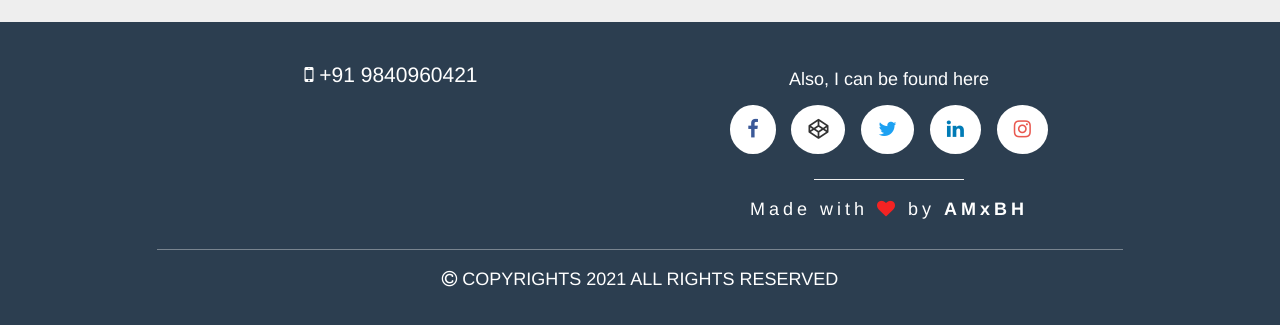
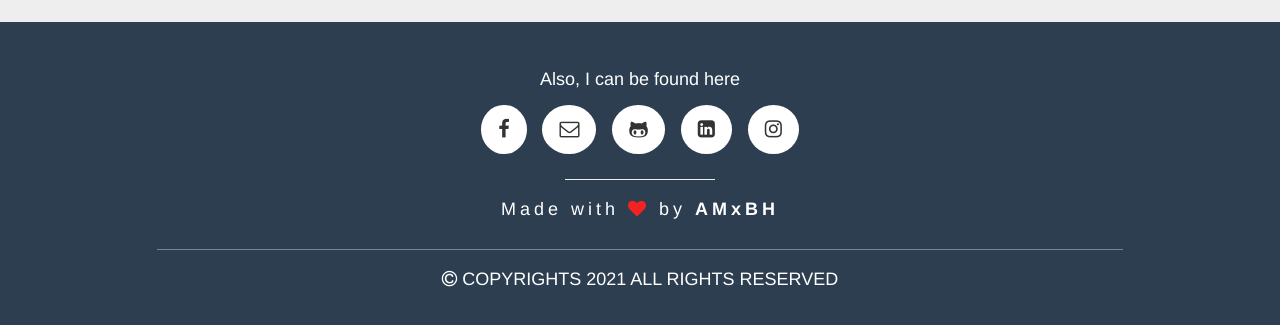
Before and after one commit to ambermagairlin/ambermagairlin.github.io, a plain HTML site: page index.html in a window 1280 px wide. Shown: the part 2648-2973 px from the top of the page. Drawn offline with nearby package versions, Linux system fonts and the light colour scheme.

Commit message:
worked on social media icons

```diff
--- a/index.html
+++ b/index.html
@@ -8,7 +8,7 @@
         <meta name="author" content="Suvrat Jain">
         <title>Responsive Bootstrap Template for Portfolio</title>
         <!-- Bootstrap core CSS -->
-        <link href="https://netdna.bootstrapcdn.com/bootstrap/3.0.2/css/bootstrap.min.css" rel="stylesheet">
+        <link rel="stylesheet" href="https://maxcdn.bootstrapcdn.com/bootstrap/3.3.7/css/bootstrap.min.css" integrity="sha384-BVYiiSIFeK1dGmJRAkycuHAHRg32OmUcww7on3RYdg4Va+PmSTsz/K68vbdEjh4u" crossorigin="anonymous">
         <link href="https://maxcdn.bootstrapcdn.com/font-awesome/4.7.0/css/font-awesome.min.css" rel="stylesheet" integrity="sha384-wvfXpqpZZVQGK6TAh5PVlGOfQNHSoD2xbE+QkPxCAFlNEevoEH3Sl0sibVcOQVnN" crossorigin="anonymous">
         <link href="style.css" rel="stylesheet">
       </head>
@@ -131,33 +131,26 @@
                 </div>
             </div>
         </div>
-    <!-- Footer -->
-        <footer>
-            <div class="container footer-container">
+
+        <footer class="bg-dark text-center text-white">
+            <div class="container p-4 pb-0">
                 <div class="row footer-row">
-                    <div class="col-xs-12 col-sm-6 col-md-6 text-center">
-                        <address>
-                            <a class="tel" href="tel:9840960421" type="tel"><i class="fa fa-mobile"></i><span> +91 9840960421</span></a>
-                        </address>
-                    </div>
                     <div class="col-xs-12 col-md-6 col-sm-6 social-section">
                         <div class="text-center">
                             <h4 class="text-center">Also, I can be found here</h4>
-                    <div class="text-center social-buttons">
-                            <a href="#" class="btn btn-default btn-lg social-button link-facebook"><i class="fa fa-facebook"></i>
+                    <section class="mb-4">
+                            <a href="#" target='_blank' class="btn btn-default btn-lg social-button"><i class="fa fa-facebook-f"></i>
                             </a>
-
-                            <a href="https://codepen.io/simplysuvi/" class="btn btn-default btn-lg social-button link-codepen"><i class="fa fa-codepen"></i>
+                            <a href="https://mail.google.com/mail/?view=cm&fs=1&to=mme.ellie4@gmail.com" target='_blank' class="btn btn-default btn-lg social-button"><i class="fa fa-envelope-o"></i>
                             </a>
-
-                            <a href="#" class="btn btn-default btn-lg social-button link-twitter"><i class="fa fa-twitter"></i>
+                            <a href="https://github.com/ambermagairlin" target='_blank' class="btn btn-default btn-lg social-button"><i class="fa fa-github-alt"></i>
                             </a>
-
-                            <a href="https://www.linkedin.com/in/suvijainhere" class="btn btn-default btn-lg social-button link-linkedin"><i class="fa fa-linkedin"></i>
+                            <a href="https://www.linkedin.com/in/elizabeth-tabitha-6862901a1" target='_blank' class="btn btn-default btn-lg social-button"><i class="fa fa-linkedin-square"></i>
                             </a>
-              <a href="https://instagram.com/simplysuvi" class="btn btn-default btn-lg social-button link-instagram"><i class="fa fa-instagram"></i>
+                            <a href="https://instagram.com/sincerely_amber.m" target='_blank' class="btn btn-default btn-lg social-button"><i class="fa fa-instagram"></i>
                             </a>
-                        </div><hr class="footer-hr">
+                        </section>
+                    <hr class="footer-hr">
                 <h4 class="author">Made with <i class="fa fa-heart"></i> by <strong>AMxBH</strong></h4>
                         </div>
                     </div>
@@ -167,7 +160,7 @@
         </footer>
         <!-- Bootstrap core JavaScript -->
         <script src="https://code.jquery.com/jquery-1.10.2.min.js"></script>
-        <script src="https://netdna.bootstrapcdn.com/bootstrap/3.0.2/js/bootstrap.min.js"></script>
+        <script src="https://maxcdn.bootstrapcdn.com/bootstrap/3.3.7/js/bootstrap.min.js" integrity="sha384-Tc5IQib027qvyjSMfHjOMaLkfuWVxZxUPnCJA7l2mCWNIpG9mGCD8wGNIcPD7Txa" crossorigin="anonymous"></script>
         <script src="script.js"></script>
       </body>
     </html>
--- a/style.css
+++ b/style.css
@@ -372,3 +372,11 @@
   {
     opacity:0.4;
   }
+
+
+  /* My code */
+  .footer-row{
+      display:flex;
+      justify-content: center;
+      flex-wrap: wrap;
+  }
```
